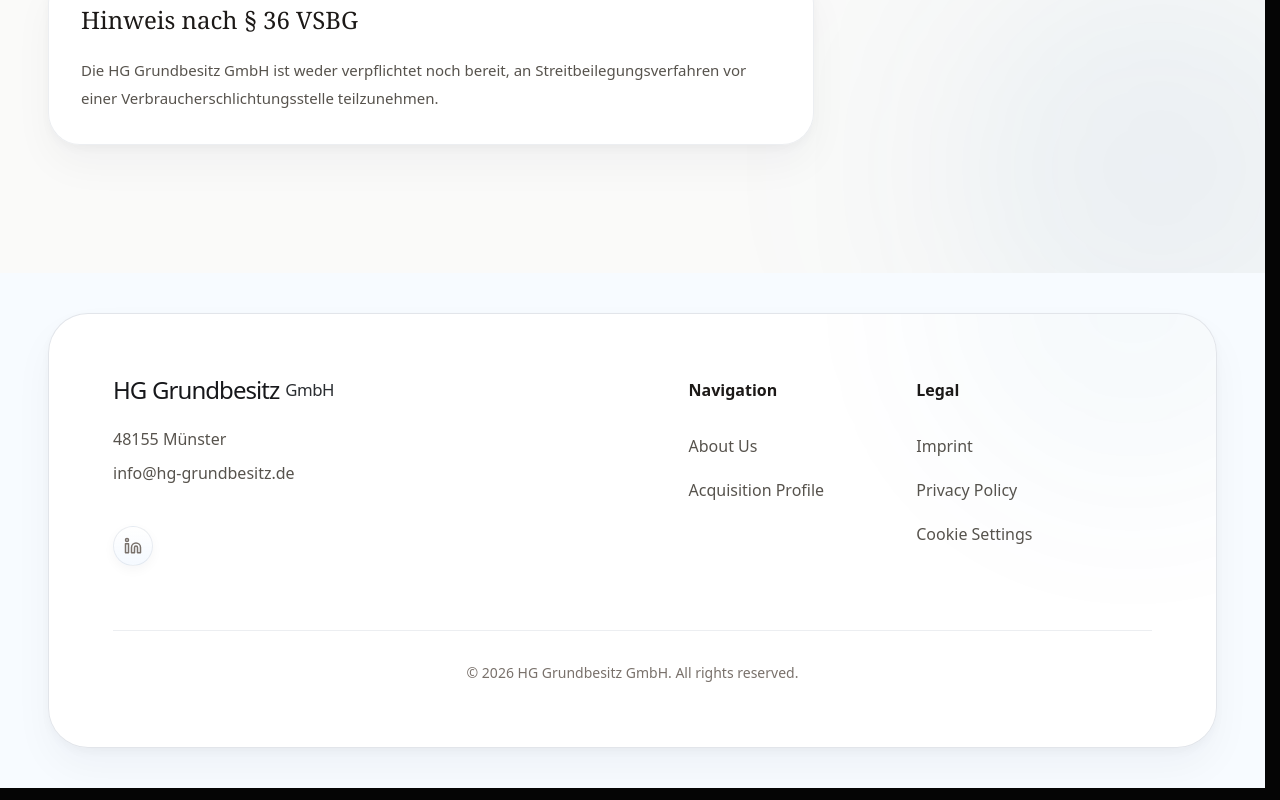
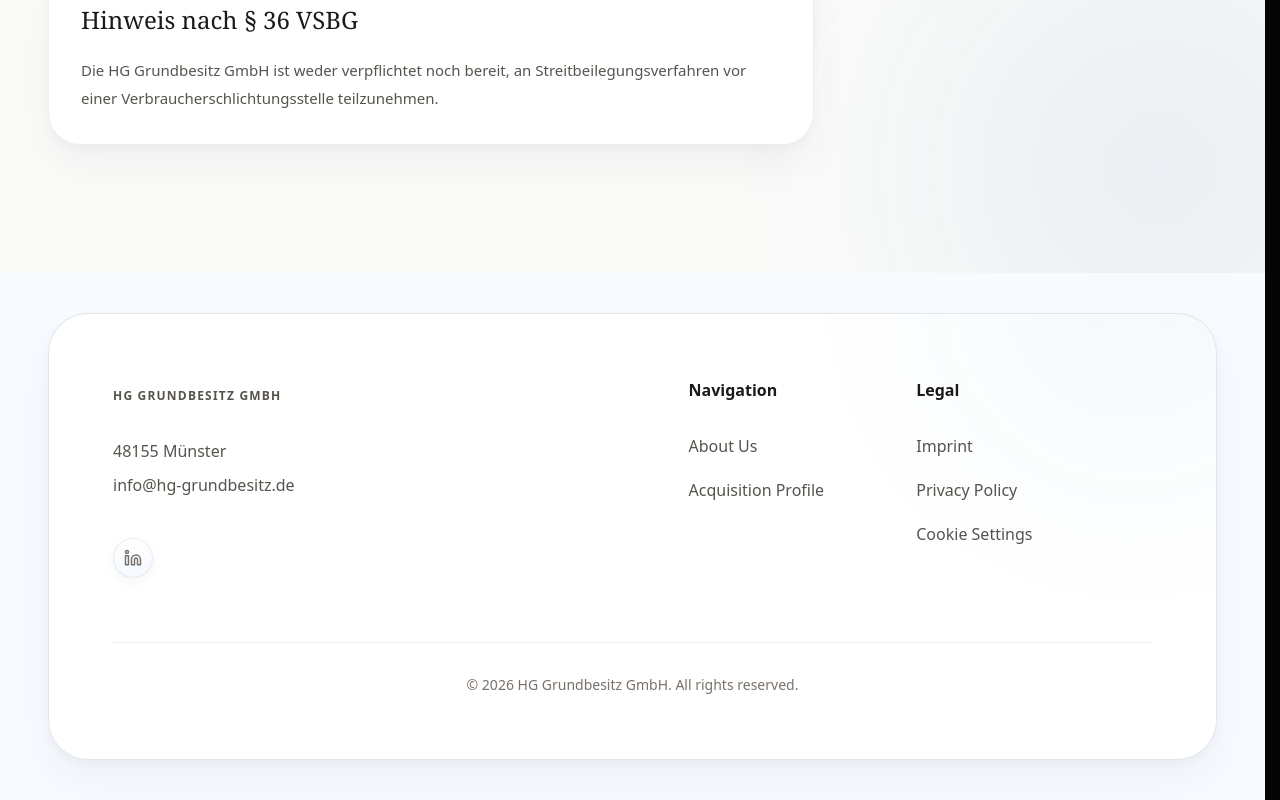
Before and after one commit to HGGrundbesitz/HGGrundbesitz, a Next.js app: page /en/impressum in a window 1280 px wide. Shown: the part 2059-2859 px from the top of the page. Built offline with nearby package versions, Linux system fonts and the light colour scheme; no server answers.

Commit message:
update footer

```diff
--- a/components/Footer.tsx
+++ b/components/Footer.tsx
@@ -5,7 +5,6 @@
 import { motion } from 'framer-motion';
 import { useTranslations } from 'next-intl';
 import { usePathname, useRouter } from 'next/navigation';
-import BrandLogo from './BrandLogo';
 import { getHomePath, getSectionHref, isHomePathname } from '../lib/locale-path';
 import { COOKIE_CONSENT_NAME } from '@/lib/cookieConsent';
 
@@ -49,7 +48,11 @@
 
           {/* Brand & Info Column */}
           <div className="md:col-span-12 lg:col-span-6 flex flex-col items-start">
-            <BrandLogo mode="wordmark" size="md" showSuffix={true} variant="adaptive" className="mb-6" />
+            <a href={homePath} aria-label="HG Grundbesitz" className="mb-6 flex items-center group relative shrink-0">
+              <span className="relative py-2.5 text-[11px] font-bold uppercase tracking-widest text-stone-600 transition-all duration-300 group-hover:text-stone-950 xl:text-xs dark:text-stone-400 dark:group-hover:text-white">
+                HG Grundbesitz GmbH
+              </span>
+            </a>
             <div className="text-sm sm:text-base text-stone-600 dark:text-stone-400 font-light leading-relaxed max-w-sm mb-10">
               <p>48155 Münster</p>
               <p className="mt-2">
```
